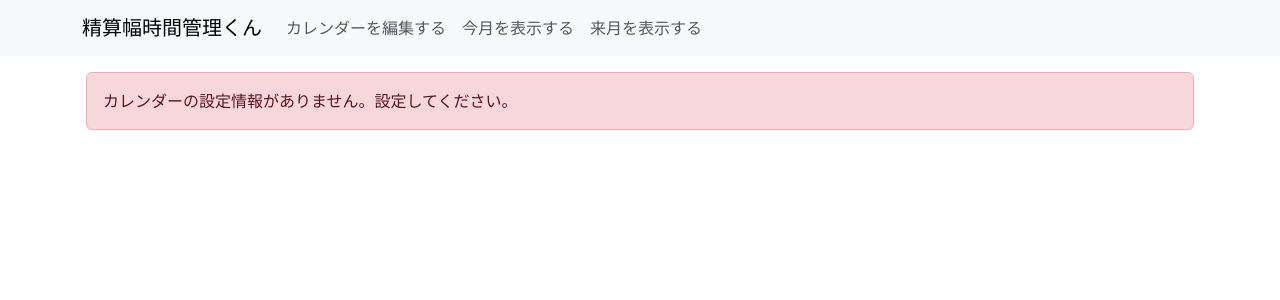
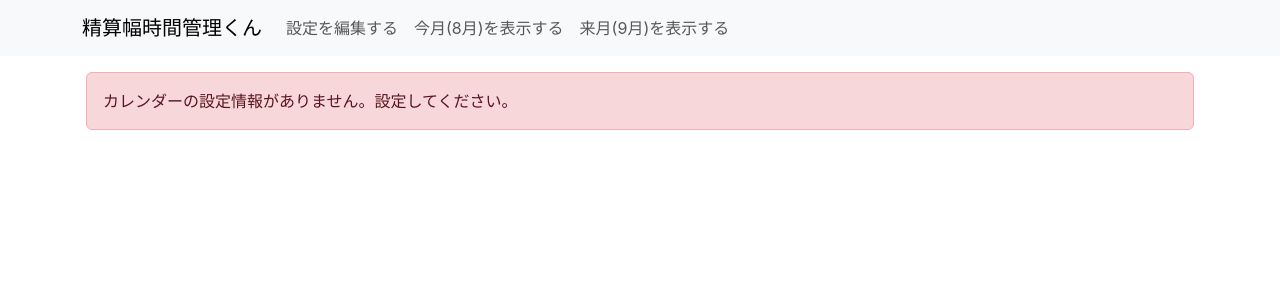
Before and after one commit to jiikko/monthly_hours_manager, a Next.js app: page /2023/8 in a window 1280 px wide. Shown: the top 300 px of the page. Built offline with nearby package versions, Linux system fonts and the light colour scheme.

Commit message:
nilpo対策

```diff
--- a/components/layout.tsx
+++ b/components/layout.tsx
@@ -34,9 +34,9 @@ export default function Layout({ children }: LayoutProps) {
         <Navbar.Toggle aria-controls="basic-navbar-nav" />
         <Navbar.Collapse id="basic-navbar-nav">
         <Nav className="me-auto">
-            <Nav.Link href={editPath}>カレンダーを編集する</Nav.Link>
-            <Nav.Link href={thisMonthPath}>今月を表示する</Nav.Link>
-            <Nav.Link href={nextMonthPath}>来月を表示する</Nav.Link>
+            <Nav.Link href={editPath}>設定を編集する</Nav.Link>
+            <Nav.Link href={thisMonthPath}>今月({date.month()}月)を表示する</Nav.Link>
+            <Nav.Link href={nextMonthPath}>来月({date.nextMonth()}月)を表示する</Nav.Link>
           </Nav>
         </Navbar.Collapse>
       </Container>
--- a/pages/[year]/[month]/index.tsx
+++ b/pages/[year]/[month]/index.tsx
@@ -185,11 +185,11 @@ const Page: NextPageWithLayout = () => {
 
   if(jsonObject.months == undefined) { jsonObject.months = {} as MonthTable; }
 
-  if(jsonObject.months[monthKey] == undefined && Object.entries(jsonObject.months).length == 0) {
+  if(display && jsonObject.months[monthKey] == undefined && Object.entries(jsonObject.months).length == 0) {
     jsonObject.months[monthKey] = DaysGenerator.execute(Number(year), Number(month), jsonObject.standardTime, jsonObject.week);
     saveQueryParam(jsonObject);
     return;
-  } else if(jsonObject.months[monthKey] == undefined && Object.entries(jsonObject.months).length > 0) {
+  } else if(display && jsonObject.months[monthKey] == undefined && Object.entries(jsonObject.months).length > 0) {
     // NOTE: 二つ月分のクエリパラメータを保持するとnextjsが500を返してしまう。文字数がデカすぎる可能性があるので、一つの月分のみ保持するようにする。
     const result = confirm('他の月データが存在します。他の月のデータを削除しますが、操作を続けますか？')
     if(result) {
@@ -210,8 +210,8 @@ const Page: NextPageWithLayout = () => {
     <>
       {jsonObject.name && <h1>{jsonObject.name}の{year}年{month}月</h1>}
       {!jsonObject.name && <h1>{year}年{month}月</h1>}
-      <Month workingWeek={jsonObject.week} year={Number(year)} month={Number(month)} days={days} onDayUpdate={onDayUpdate} />
-      <Summary days={days} standardTime={jsonObject.standardTime} />
+      {display && <Month workingWeek={jsonObject.week} year={Number(year)} month={Number(month)} days={days} onDayUpdate={onDayUpdate} />}
+      {display && <Summary days={days} standardTime={jsonObject.standardTime} />}
 
       <Col>
         <Button variant="secondary" onClick={initializeDays}>時間を初期状態にする</Button>
--- a/pages/index.tsx
+++ b/pages/index.tsx
@@ -47,9 +47,9 @@ export default function Page() {
             <tbody>
               <tr>
                 <td>{jsonObject.name}</td>
-                <td>{jsonObject.standardTime}時間</td>
-                <td>{display && Object.keys(jsonObject.week).filter(key => jsonObject.week[key]).join(', ')}</td>
-                <td>{display && Object.keys(jsonObject.months)}</td>
+                <td>{jsonObject.standardTime && `${jsonObject.standardTime}時間`}</td>
+                <td>{display && jsonObject.week && Object.keys(jsonObject.week).filter(key => jsonObject.week[key]).join(', ')}</td>
+                <td>{display && jsonObject.months && Object.keys(jsonObject.months)}</td>
               </tr>
             </tbody>
             </Table>
```
